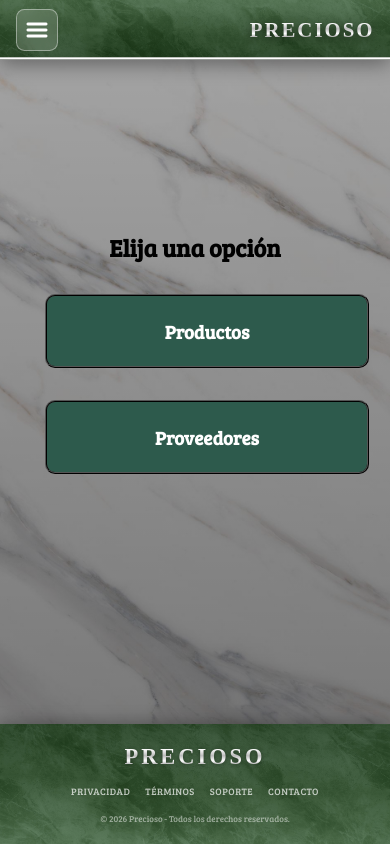
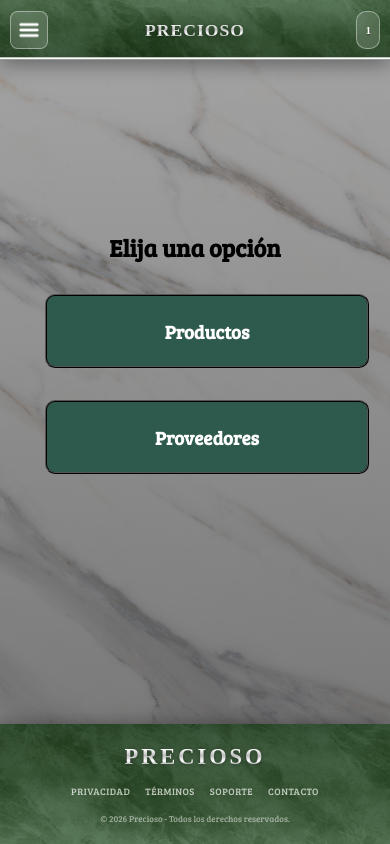
Before and after one commit to Tomy52/tp-prog-iv, an Angular app: page /main-menu in a window 390 px wide. Built offline with nearby package versions, Linux system fonts and the light colour scheme; sample sign-in values are in the browser's storage.

Commit message:
css list supplier

```diff
--- a/src/app/components/header-component/header-component.css
+++ b/src/app/components/header-component/header-component.css
@@ -3,12 +3,11 @@
     width: 100%;
 }
 
-/* Header Fijo */
 nav {
     display: flex;
     justify-content: space-between;
     align-items: center;
-    padding: 0 5%;
+    padding: 0 15px;
     height: clamp(60px, 8vw, 85px);
 
     position: fixed;
@@ -29,7 +28,6 @@ nav {
     box-shadow: 0 4px 20px rgba(0, 0, 0, 0.4);
 }
 
-/* Linea Plateada */
 nav::after {
     content: "";
     position: absolute;
@@ -51,14 +49,17 @@ nav::after {
 nav h1 {
     font-family: 'Cinzel', serif;
     font-weight: 800;
-    font-size: clamp(1.3rem, 5vw, 2.3rem);
+    font-size: clamp(1.1rem, 4vw, 2.3rem);
     letter-spacing: 2px;
     text-transform: uppercase;
     margin: 0;
     cursor: pointer;
+
+    position: absolute;
+    left: 50%;
+    transform: translateX(-50%);
     z-index: 2;
 
-    /* Efecto Plateado Cromado */
     background: linear-gradient(to bottom, #ffffff 20%, #bdbdbd 45%, #ffffff 65%, #8a8a8a 85%);
     -webkit-background-clip: text;
     -webkit-text-fill-color: transparent;
@@ -69,8 +70,8 @@ nav h1 {
     background: rgba(255, 255, 255, 0.15);
     border: 1px solid rgba(255, 255, 255, 0.4);
     border-radius: 20%;
-    width: clamp(42px, 6vw, 52px);
-    height: clamp(42px, 6vw, 52px);
+    width: clamp(38px, 6vw, 52px);
+    height: clamp(38px, 6vw, 52px);
     display: flex;
     justify-content: center;
     align-items: center;
@@ -78,6 +79,7 @@ nav h1 {
     backdrop-filter: blur(8px);
     transition: all 0.3s ease;
     z-index: 2;
+    padding: 0;
 }
 
 .nav-bar-button:hover {
@@ -86,19 +88,21 @@ nav h1 {
 }
 
 .img-button-menu {
-    width: 24px;
+    width: 22px;
     filter: brightness(0) invert(1);
 }
 
 .user-button {
     width: auto;
-    padding: 0 20px;
+    padding: 0 10px;
     border-radius: 10px;
     color: #fff;
     font-weight: 600;
-    font-size: 0.9rem;
+    font-size: clamp(0.7rem, 2.5vw, 0.9rem);
     text-shadow: 0 1px 2px rgba(0,0,0,0.5);
     font-family: 'Cinzel', serif;
+    white-space: nowrap;
+    text-transform: lowercase;
 }
 
 .menuDiv {
@@ -108,14 +112,12 @@ nav h1 {
     height: 100vh;
     width: 300px;
     z-index: 2000;
-
     background: linear-gradient(rgba(20, 40, 30, 0.98), rgba(10, 20, 15, 1));
     backdrop-filter: blur(15px);
     border-right: 2px solid rgba(255, 255, 255, 0.1);
     box-shadow: 5px 0 25px rgba(0,0,0,0.8);
 }
 
-/* Fondo oscuro */
 .overlay {
     position: fixed;
     inset: 0;
@@ -124,29 +126,38 @@ nav h1 {
     z-index: 1500;
 }
 
-/* ANIMACIONES */
-.enter-animation {
-    animation: slideIn 0.3s ease-out forwards;
+/*Efectos de Animación*/
+.enter-animation { animation: slideIn 0.3s ease-out forwards; }
+.leave-animation { animation: slideOut 0.3s ease-in forwards; }
+
+@keyframes slideIn { from { transform: translateX(-100%); } to { transform: translateX(0); } }
+@keyframes slideOut { from { transform: translateX(0); } to { transform: translateX(-100%); } }
+
+
+@media (max-width: 480px) {
+    nav { padding: 0 10px; }
+
+    .user-button {
+        display: flex;
+        padding: 0 8px;
+        max-width: 80px;
+        overflow: hidden;
+        text-overflow: ellipsis;
+    }
+
+    .menuDiv { width: 80%; }
+
+    nav h1 {
+        letter-spacing: 1px;
+    }
 }
 
-.leave-animation {
-    animation: slideOut 0.3s ease-in forwards;
-}
 
-@keyframes slideIn {
-    from { transform: translateX(-100%); }
-    to { transform: translateX(0); }
-}
-
-@keyframes slideOut {
-    from { transform: translateX(0); }
-    to { transform: translateX(-100%); }
-}
-
-@media (max-width: 480px) {
-    nav { padding: 0 4%; }
-    .user-button { display: none; }
-    .menuDiv { width: 85%; }
+@media (min-width: 768px) {
+    .user-button {
+        padding: 0 20px;
+        max-width: none;
+    }
 }
 
 @media (min-width: 1200px) {
--- a/src/app/components/reusable/supplier-list-card/supplier-list-card.css
+++ b/src/app/components/reusable/supplier-list-card/supplier-list-card.css
@@ -1,16 +1,8 @@
-section {
-    display: flex;
-    flex-wrap: wrap;
-    gap: 20px;
-    justify-content: center;
-    padding: 40px 20px;
-}
-
 article {
-    background: linear-gradient(135deg, rgba(255, 255, 255, 0.95) 0%, rgba(240, 245, 243, 0.98) 100%);
+    background: linear-gradient(135deg, rgba(255, 255, 255, 0.5) 0%, rgba(240, 245, 243, 0.3) 100%);
     backdrop-filter: blur(15px);
     -webkit-backdrop-filter: blur(15px);
-    border: 1px solid rgba(45, 90, 76, 0.2);
+    border: 1px solid rgba(255, 255, 255, 0.4);
     border-radius: 20px;
     box-shadow: 0 15px 35px rgba(0, 0, 0, 0.1);
 
@@ -26,6 +18,11 @@ article {
 
 article:hover {
     transform: translateY(-5px);
+    background: linear-gradient(
+        135deg,
+        rgba(255, 255, 255, 0.6) 0%,
+        rgba(240, 245, 243, 0.4) 100%
+    );
     box-shadow: 0 20px 40px rgba(0, 0, 0, 0.15);
 }
 
@@ -46,7 +43,7 @@ h2 {
 }
 
 .contacts, .address {
-    background: rgba(45, 90, 76, 0.04);
+    background: rgba(255, 255, 255, 0.2);
     padding: 15px;
     border-radius: 12px;
     border-left: 3px solid #2d5a4c;
@@ -67,6 +64,7 @@ p {
     color: #16372d;
     margin: 4px 0;
     line-height: 1.4;
+    font-weight: 500;
 }
 
 .boton-admin {
@@ -96,7 +94,6 @@ button:not(.eliminar-supplier) {
 }
 
 .eliminar-supplier {
-
     background: linear-gradient(rgba(80, 10, 10, 0.7), rgba(50, 5, 5, 0.85)),
                 url('/images/header3.png') center/cover no-repeat;
     color: #fcfcf9;
@@ -114,7 +111,6 @@ button:hover {
         max-width: 100%;
         margin: 10px 0;
     }
-
     .boton-admin {
         flex-direction: column;
     }
--- a/src/app/components/reusable/supplier-list/supplier-list.css
+++ b/src/app/components/reusable/supplier-list/supplier-list.css
@@ -1,61 +1,11 @@
 section {
-
     display: flex;
     flex-wrap: wrap;
-    gap: 30px;
+    gap: 20px;
     justify-content: center;
-    align-items: flex-start;
-
     padding: 40px 20px;
     width: 100%;
     max-width: 1400px;
     margin: 0 auto;
     box-sizing: border-box;
 }
-
-app-supplier-list-card {
-
-    flex: 0 1 380px;
-
-
-    animation: fadeInUp 0.5s ease forwards;
-    display: block;
-}
-
-@media (max-width: 850px) {
-    section {
-        gap: 20px;
-        padding: 30px 15px;
-    }
-
-    app-supplier-list-card {
-        flex: 0 1 45%;
-        min-width: 300px;
-    }
-}
-
-@media (max-width: 600px) {
-    section {
-        flex-direction: column;
-        align-items: center;
-        gap: 25px;
-    }
-
-    app-supplier-list-card {
-        flex: 1 1 100%;
-        width: 100%;
-        max-width: 100%;
-    }
-}
-
-
-@keyframes fadeInUp {
-    from {
-        opacity: 0;
-        transform: translateY(30px);
-    }
-    to {
-        opacity: 1;
-        transform: translateY(0);
-    }
-}
--- a/src/app/components/sections/supplier/suppliers-page/suppliers-page.css
+++ b/src/app/components/sections/supplier/suppliers-page/suppliers-page.css
@@ -1,13 +1,46 @@
-h1 {
-  color: white;
-  text-align: center;
+section {
+    display: flex;
+    flex-direction: column;
+    align-items: center;
+    width: 100%;
+    min-height: 100vh;
+    box-sizing: border-box;
+    background: radial-gradient(circle at center, transparent 30%, rgba(45, 90, 76, 0.05) 100%);
+    padding: clamp(100px, 12vh, 140px) 20px 60px 20px;
 }
 
-section {
-  margin: 10px;
-  padding: 10px;
+h1 {
+    font-family: 'Cinzel', serif;
+    color: #2d5a4c;
+    text-transform: uppercase;
+    letter-spacing: 5px;
+    font-weight: 800;
+    font-size: clamp(1.5rem, 5vw, 2.5rem);
+    text-align: center;
+    margin-bottom: 30px;
+}
 
-  border-radius: 10px;
+app-supplier-list article {
+    background: linear-gradient(135deg, rgba(45, 90, 76, 0.05) 0%, rgba(255, 255, 255, 0.8) 100%) !important;
+    backdrop-filter: blur(15px);
+    -webkit-backdrop-filter: blur(15px);
+    border: 1px solid rgba(255, 255, 255, 0.6) !important;
+    border-radius: 25px !important;
+    box-shadow: 0 25px 50px rgba(0, 0, 0, 0.1) !important;
 
-  background-color: var(--main-color);
+    padding: clamp(20px, 5vw, 40px) !important;
+    width: 95% !important;
+    max-width: 800px !important;
+    margin: 20px auto !important;
+    box-sizing: border-box !important;
 }
+
+@media (max-width: 650px) {
+    section { padding-top: 110px; }
+
+    app-supplier-list article {
+        border-radius: 20px !important;
+        width: 100% !important;
+        padding: 20px 15px !important;
+    }
+}
```
